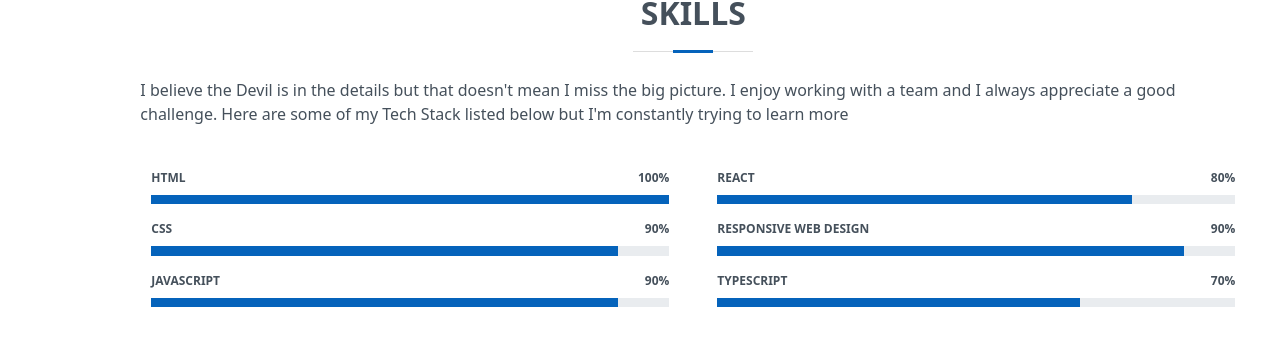
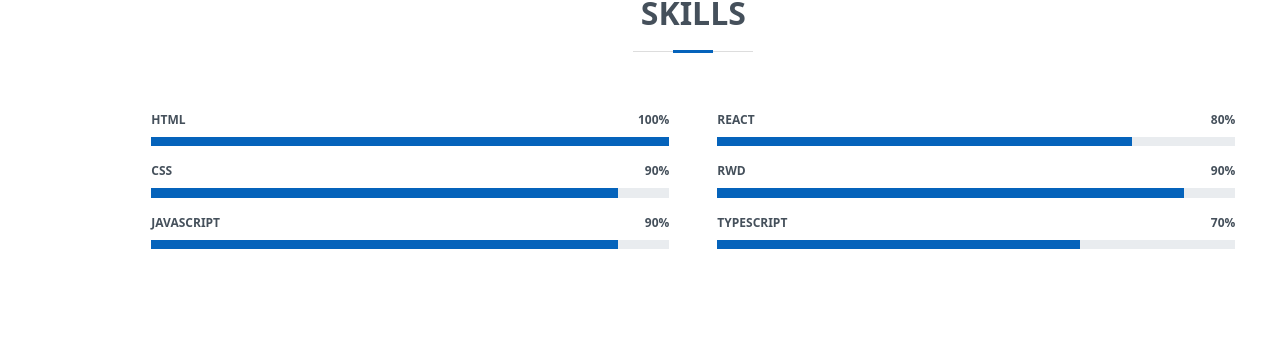
Before and after one commit to maryammoshtoofar/maryammoshtoofar.github.io, a React (Create React App) app: page / in a window 1280 px wide. Shown: the part 1249-1594 px from the top of the page. Built offline with nearby package versions, Linux system fonts and the light colour scheme.

Commit message:
feat add skills dynamcially

```diff
--- a/src/sections/about/components/skills.js
+++ b/src/sections/about/components/skills.js
@@ -2,61 +2,31 @@
 import ProgressBar from "react-bootstrap/ProgressBar";
 
 const Skills = () => {
+  const techStack = {
+    HTML: 100,
+    CSS: 90,
+    JavaScript: 90,
+    React: 80,
+    RWD: 90,
+    Typescript: 70,
+  };
+
   return (
     <Container className="section skills">
       <div class="section-title">
         <h2>Skills</h2>
-        <p>
-          I believe the Devil is in the details but that doesn't mean I miss the
-          big picture. I enjoy working with a team and I always appreciate a
-          good challenge. Here are some of my Tech Stack listed below but I'm
-          constantly trying to learn more
-        </p>
       </div>
       <Row>
         <dl>
-          <dd>
-            <div className="skills-title">
-              <span>HTML</span>
-              <span>100%</span>
-            </div>
-            <ProgressBar now={100} />
-          </dd>
-          <dd>
-            <div className="skills-title">
-              <span>CSS</span>
-              <span>90%</span>
-            </div>
-            <ProgressBar now={90} />
-          </dd>
-          <dd>
-            <div className="skills-title">
-              <span>JavaScript</span>
-              <span>90%</span>
-            </div>
-            <ProgressBar now={90} />
-          </dd>
-          <dd>
-            <div className="skills-title">
-              <span>React</span>
-              <span>80%</span>
-            </div>
-            <ProgressBar now={80} />
-          </dd>
-          <dd>
-            <div className="skills-title">
-              <span>Responsive Web Design</span>
-              <span>90%</span>
-            </div>
-            <ProgressBar now={90} />
-          </dd>
-          <dd>
-            <div className="skills-title">
-              <span>TypeScript</span>
-              <span>70%</span>
-            </div>
-            <ProgressBar now={70} />
-          </dd>
+          {Object.entries(techStack).map((skill) => (
+            <dd>
+              <div className="skills-title">
+                <span>{skill[0]}</span>
+                <span>{skill[1]}%</span>
+              </div>
+              <ProgressBar now={skill[1]} />
+            </dd>
+          ))}
         </dl>
       </Row>
     </Container>
```
Also changed, not shown: 1 other file (tests, documents, lock files or other folders).
